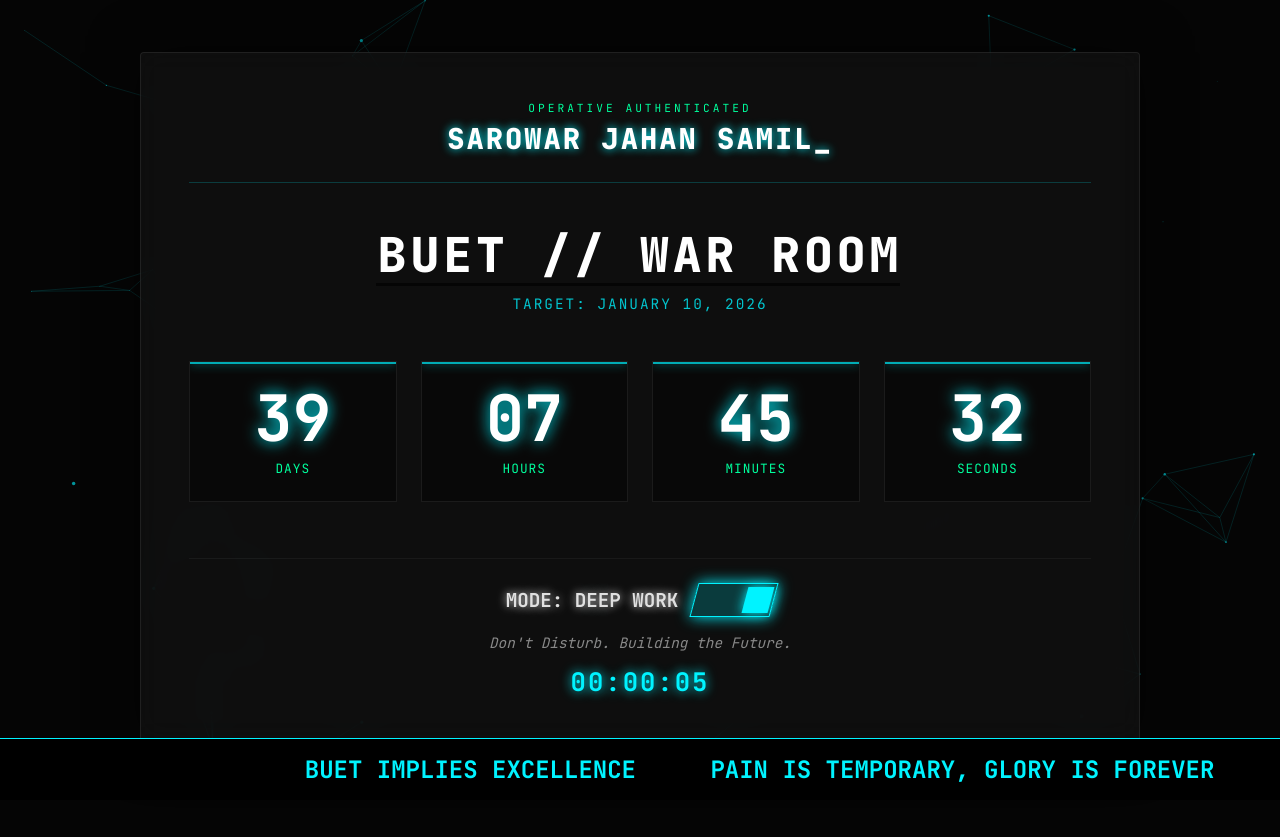
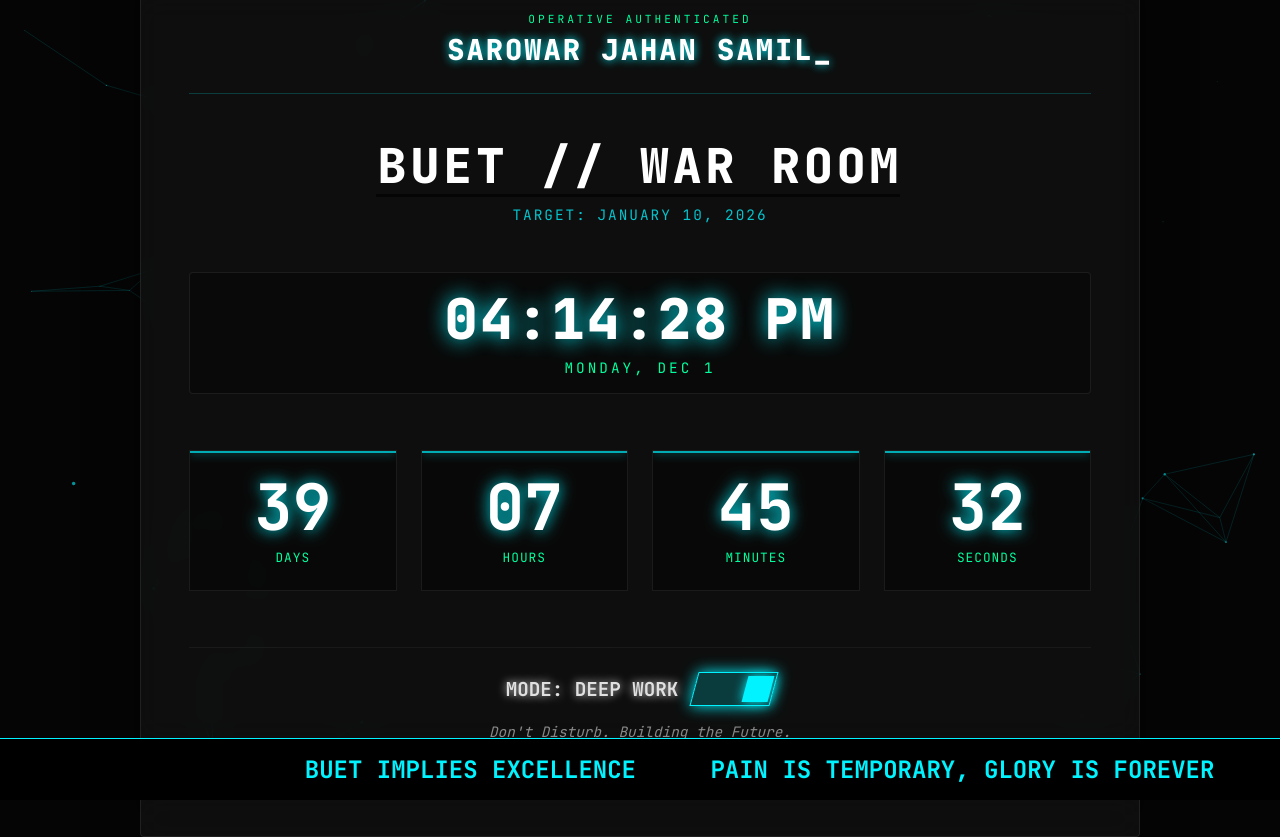
Before and after one commit to SJ-Samil/buet, a plain HTML site: page index.html in a window 1280 px wide. Before the commit the page ends 800 px from the top, so only its background shows below. Drawn offline with Linux system fonts and the light colour scheme.

Commit message:
Update index.html

```diff
--- a/index.html
+++ b/index.html
@@ -157,6 +157,36 @@
             margin-top: 0.5rem;
             opacity: 0.8;
             transition: color 0.4s ease;
+        }
+
+        /* LIVE CLOCK */
+        .live-clock-wrapper {
+            margin-bottom: 1.5rem;
+            text-align: center;
+            padding: 1rem 2rem;
+            border: 1px solid var(--glass-border);
+            background: rgba(0, 0, 0, 0.3);
+            border-radius: 4px;
+            width: 100%;
+            transition: border-color 0.4s ease;
+        }
+
+        .live-time {
+            font-size: 3.5rem;
+            font-weight: 800;
+            color: #fff;
+            text-shadow: 0 0 20px var(--primary-neon);
+            letter-spacing: 2px;
+            line-height: 1.1;
+            transition: text-shadow 0.4s ease, color 0.4s ease;
+        }
+
+        .live-date {
+            font-size: 0.9rem;
+            color: var(--secondary-neon);
+            letter-spacing: 3px;
+            text-transform: uppercase;
+            margin-top: 0.5rem;
         }
 
         /* Countdown Grid */
@@ -377,6 +407,11 @@
             color: var(--danger-red);
         }
 
+        body.recharging .live-time {
+            text-shadow: 0 0 10px var(--danger-red);
+            color: var(--danger-red);
+        }
+
         /* Animations */
         @keyframes marquee {
             0% { transform: translate(0, 0); }
@@ -427,6 +462,12 @@
         <div class="title-wrapper">
             <h1 class="glitch" data-text="BUET // WAR ROOM">BUET // WAR ROOM</h1>
             <div class="subtitle">TARGET: JANUARY 10, <span id="target-year"></span></div>
+        </div>
+
+        <!-- LIVE CLOCK MODULE -->
+        <div class="live-clock-wrapper">
+            <div class="live-time" id="live-time">00:00:00</div>
+            <div class="live-date" id="live-date">LOADING DATE DATA...</div>
         </div>
 
         <div class="countdown-grid">
@@ -480,6 +521,27 @@
         const TARGET_DATE = new Date(`January 10, ${TARGET_YEAR} 00:00:00`).getTime();
 
         document.getElementById('target-year').innerText = TARGET_YEAR;
+
+        // --- LIVE CLOCK LOGIC ---
+        function updateLiveClock() {
+            const now = new Date();
+
+            let hours = now.getHours();
+            const minutes = String(now.getMinutes()).padStart(2, '0');
+            const seconds = String(now.getSeconds()).padStart(2, '0');
+            const ampm = hours >= 12 ? 'PM' : 'AM';
+
+            hours = hours % 12;
+            hours = hours ? hours : 12;
+            hours = String(hours).padStart(2, '0');
+
+            document.getElementById('live-time').innerText = `${hours}:${minutes}:${seconds} ${ampm}`;
+
+            const options = { weekday: 'long', month: 'short', day: 'numeric' };
+            document.getElementById('live-date').innerText = now.toLocaleDateString('en-US', options).toUpperCase();
+        }
+        setInterval(updateLiveClock, 1000);
+        updateLiveClock();
 
         // --- MAIN COUNTDOWN LOGIC ---
         function updateTimer() {
```
